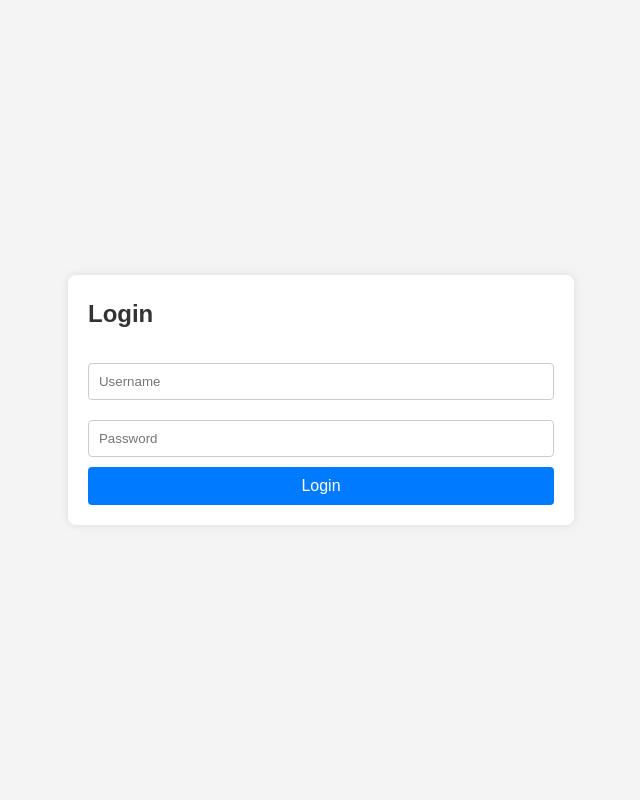
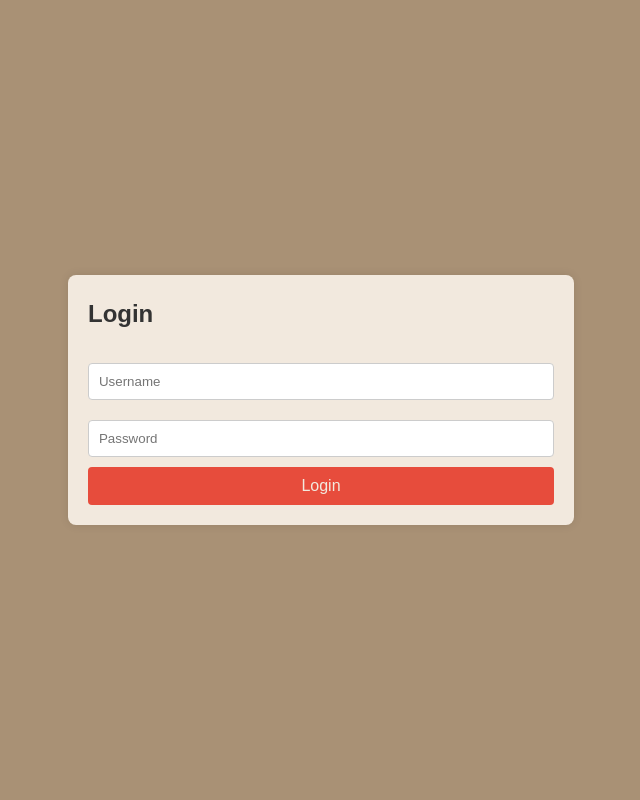
Before and after one commit to HaHaBlah/yourname_assign1, a PHP site: page /login.html in a window 1280 px wide. Shown: the whole page, without its empty margins (319-959 px from the left). Run offline with PHP 8.4, Linux system fonts and the light colour scheme.

Commit message:
1st prototype of login page with css colours done

```diff
--- a/assign1/styles/style.css
+++ b/assign1/styles/style.css
@@ -26,7 +26,7 @@
 /* Login Page Prototype Start */
 body {
     font-family: var(--body-font);
-    background-color: var(--body-background-color);
+    background-color: var(--background-color);
     display: flex;
     justify-content: center;
     align-items: center;
@@ -34,7 +34,7 @@ body {
     margin: 0;
 }
 .login-container {
-    background-color: var(--body-color-2);
+    background-color: var(--body-background-color);
     padding: 20px;
     border-radius: 8px;
     box-shadow: 0 0 10px rgba(0, 0, 0, 0.1);
@@ -52,14 +52,14 @@ body {
 .login-container button {
     width: 100%;
     padding: 10px;
-    background-color: #007BFF;
+    background-color: var(--accent-color-1);
     border: none;
     border-radius: 4px;
-    color: var(--body-color-2);
+    color: var(--body-background-color);
     font-size: 16px;
 }
 .login-container button:hover {
-    background-color: #0056b3;
+    background-color: var(--accent-color-1);
 }
 /* Login Page Prototype End */
 
@@ -74,7 +74,7 @@ body {
     font-family: Arial, sans-serif;
     line-height: 1.6;
     color: #333;
-    background-color: #f4f4f4;
+    background-color: var(--background-color);
 }
 
 /* Container class for layout */
```
